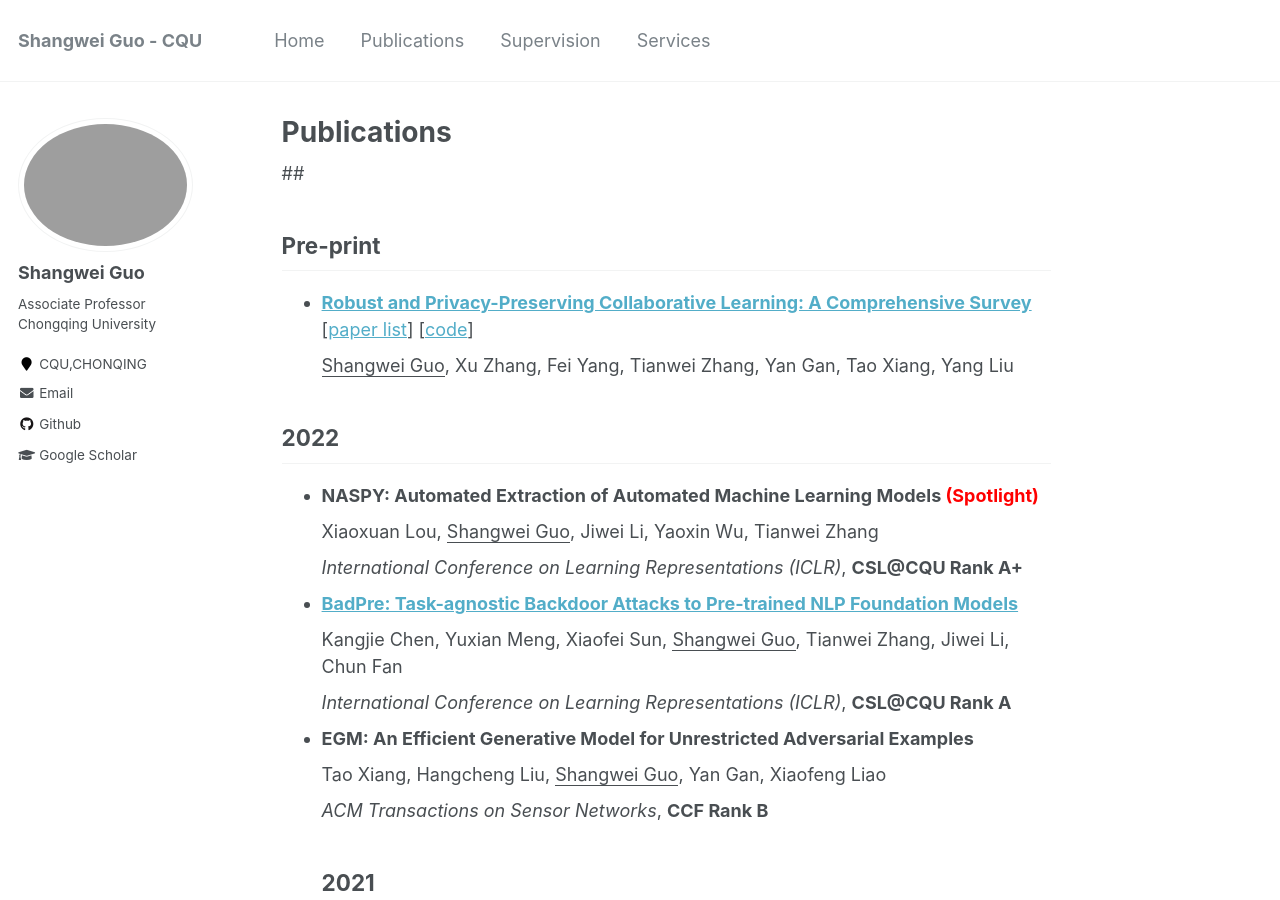
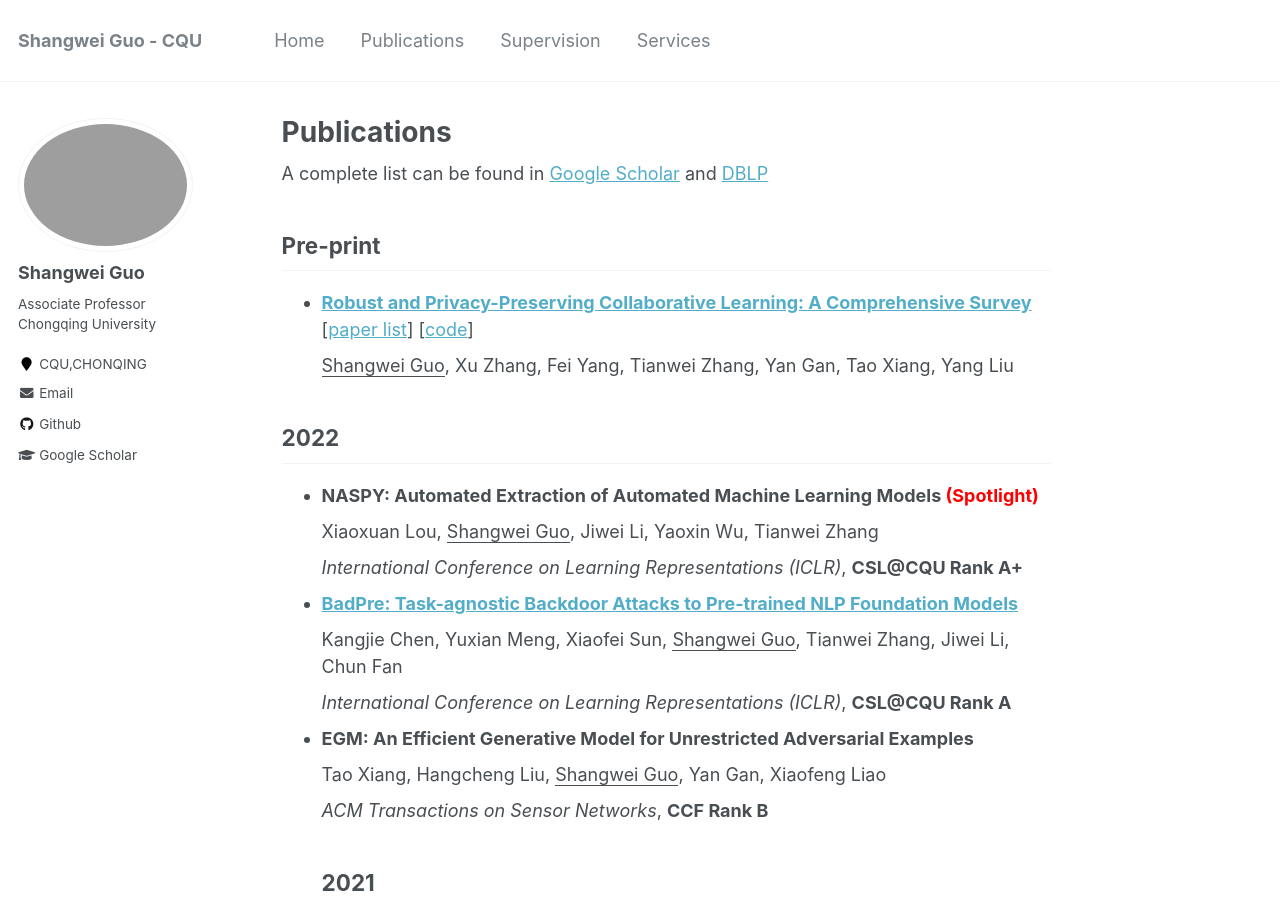
Before and after one commit to guoshangwei/guoshangwei.github.io, a Jekyll site: the page built from _pages/publications.md, in a window 1280 px wide and 900 px high. Built offline with Jekyll 4.4.1, drawn with Linux system fonts in a browser that asks for light colours.

Commit message:
add dblp

```diff
--- a/_pages/publications.md
+++ b/_pages/publications.md
@@ -4,7 +4,8 @@ permalink: /publications/
 author_profile: true
 ---
 
-##
+A complete list can be found in [Google Scholar](https://scholar.google.com/citations?user=wQrVkBYAAAAJ) and [DBLP](https://dblp.uni-trier.de/pid/176/6479.html)
+
 
 ## Pre-print
 
```
